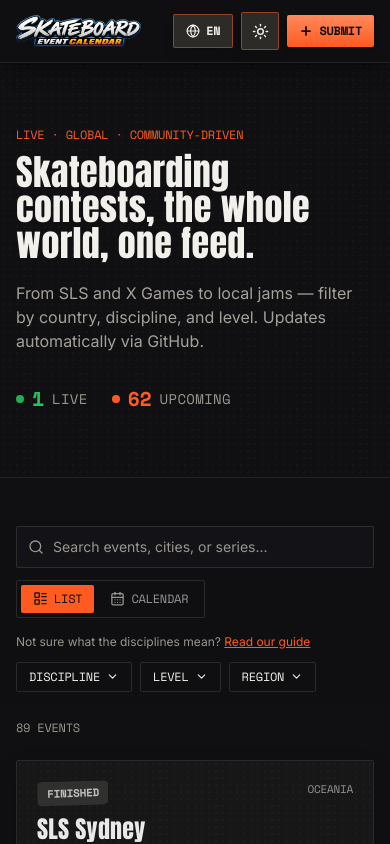
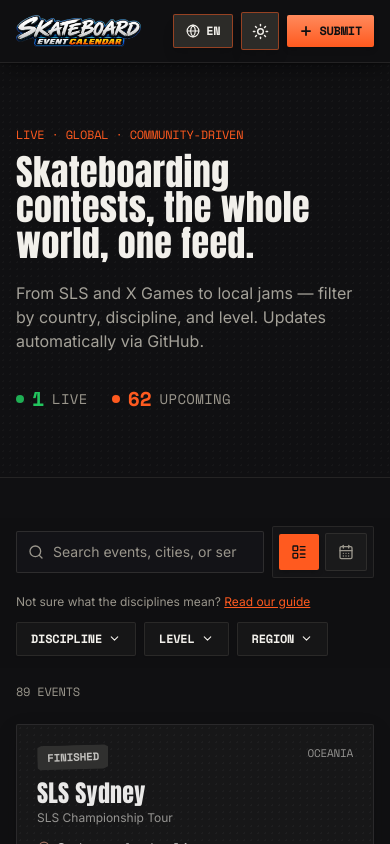
Before and after one commit to martinbjk/SkateboardCalender, a Next.js app: page /en in a window 390 px wide. Shown: the top 844 px of the page. Built offline with nearby package versions, Linux system fonts and the light colour scheme.

Commit message:
Refactor EventsExplorer component for improved layout
Updated styling and structure for better responsiveness and readability.

```diff
--- a/src/components/EventsExplorer.tsx
+++ b/src/components/EventsExplorer.tsx
@@ -103,9 +103,12 @@ export function EventsExplorer({ events, now }: { events: SkateEvent[]; now: str
           scrollar ner i listan — särskilt märkbart på mobil efter att
           sidan automatiskt hoppat fram till dagens/kommande event. */}
       <div className="sticky top-[60px] z-30 -mx-4 bg-concrete-100/95 px-4 pb-3 pt-2 backdrop-blur sm:-mx-6 sm:px-6 dark:bg-asphalt-950/95">
-        {/* Sök + vy-växlare */}
-        <div className="flex flex-col gap-3 sm:flex-row sm:items-center sm:justify-between">
-          <div className="relative flex-1 sm:max-w-md">
+        {/* Sök + vy-växlare — samma rad överallt (tidigare staplat på
+            mobil) för en kompaktare header. ViewButton döljer sin text
+            under sm-brytpunkten (bara ikon) så raden får plats utan att
+            klämmas ihop på smala skärmar. */}
+        <div className="flex items-center gap-2">
+          <div className="relative min-w-0 flex-1 sm:max-w-md">
             <Search
               size={16}
               className="pointer-events-none absolute left-3 top-1/2 -translate-y-1/2 text-chalk-500"
@@ -119,19 +122,20 @@ export function EventsExplorer({ events, now }: { events: SkateEvent[]; now: str
             />
           </div>
 
-          <div className="flex items-center gap-1 self-start rounded-stamp border border-asphalt-700/30 p-1 dark:border-chalk-500/20">
-            <ViewButton active={view === 'list'} onClick={() => setView('list')} icon={<LayoutList size={15} />}>
+          <div className="flex shrink-0 items-center gap-1.5 rounded-stamp border border-asphalt-700/25 bg-asphalt-800/[0.04] p-1.5 shadow-sm dark:border-chalk-500/15 dark:bg-chalk-500/[0.04]">
+            <ViewButton active={view === 'list'} onClick={() => setView('list')} icon={<LayoutList size={16} />}>
               {t('view.list')}
             </ViewButton>
             <ViewButton
               active={view === 'calendar'}
               onClick={() => setView('calendar')}
-              icon={<CalendarDays size={15} />}
+              icon={<CalendarDays size={16} />}
             >
               {t('view.calendar')}
             </ViewButton>
           </div>
         </div>
+
 
         {/* Länk till discipliner-guiden — placerad precis här eftersom det
             är exakt där någon står och funderar på skillnaden mellan
@@ -216,13 +220,21 @@ function ViewButton({
     <button
       type="button"
       onClick={onClick}
+      aria-label={typeof children === 'string' ? children : undefined}
       className={clsx(
-        'flex items-center gap-1.5 rounded-sm px-3 py-1.5 font-mono-tight text-xs uppercase tracking-wide transition',
-        active ? 'bg-spray text-asphalt-950' : 'text-current opacity-60 hover:opacity-100'
+        'flex items-center justify-center gap-2 rounded-stamp px-3 py-2.5 font-mono-tight text-sm font-bold uppercase tracking-wide transition sm:px-4',
+        active
+          ? // Mörk text (inte vit) på den ljusa orangea bakgrunden — bättre
+            // kontrastvärde/läsbarhet, vilket var specens egen överordnade
+            // krav ("high contrast and easy to read").
+            'bg-spray text-asphalt-950 shadow-md'
+          : 'border border-asphalt-700/20 bg-asphalt-800/[0.05] text-chalk-500 shadow-sm hover:text-current dark:border-chalk-500/15 dark:bg-chalk-500/[0.05]'
       )}
     >
       {icon}
-      {children}
+      {/* Text dold på mobil (bara ikon, för att få plats bredvid sökfältet
+          på samma rad) — synlig igen från sm-brytpunkten. */}
+      <span className="hidden sm:inline">{children}</span>
     </button>
   );
 }
@@ -270,10 +282,10 @@ function FilterGroup<T extends readonly string[]>({
         aria-expanded={open}
         aria-label={label}
         className={clsx(
-          'flex items-center gap-1.5 rounded-stamp border px-3 py-1.5 font-mono-tight text-xs uppercase tracking-wide transition',
+          'flex items-center gap-1.5 rounded-stamp border px-3.5 py-2 font-mono-tight text-xs font-semibold uppercase tracking-wide shadow-sm transition',
           value
-            ? 'border-spray bg-spray/10 text-spray'
-            : 'border-asphalt-700/30 bg-transparent text-current hover:border-spray hover:text-spray dark:border-chalk-500/20'
+            ? 'border-spray bg-spray/10 text-spray shadow-md'
+            : 'border-asphalt-700/20 bg-asphalt-800/[0.05] text-current hover:border-spray hover:text-spray dark:border-chalk-500/15 dark:bg-chalk-500/[0.05]'
         )}
       >
         {selectedLabel}
```
